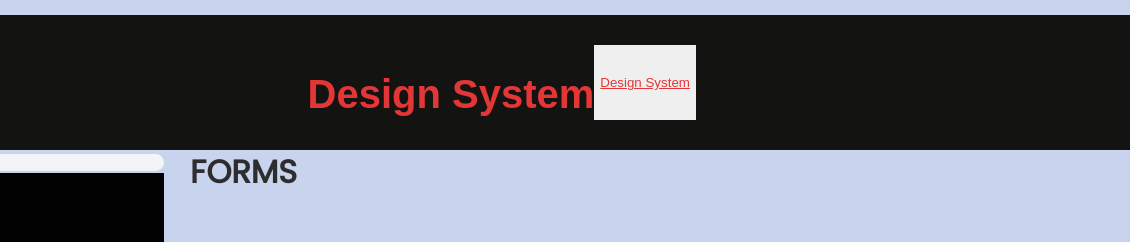
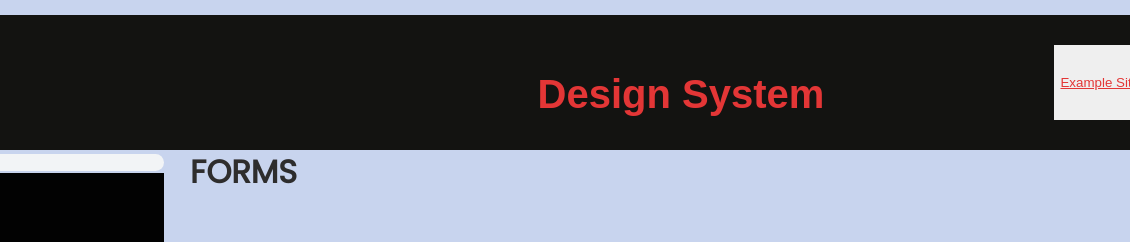
Before and after one commit to narendrachn/DGL-309-Project-Design-system-Narendra-Chowdary, a plain HTML site: page Design system elements/form.html in a window 1280 px wide. Shown: the top 242 px of the page, 150-1280 px from the left. Drawn offline with Linux system fonts and the light colour scheme; a script that the page names is missing.

Commit message:
Adjusting style

```diff
--- a/Design system elements/form.html
+++ b/Design system elements/form.html
@@ -27,7 +27,7 @@
         <img src="/logo/City of courtenay 2.png" alt="Logo image" width="100px" height="100px">
 
         <h1 class="header-ds"><a href="design system.html">Design System</a></h1>
-        <button><a href="/index.html">Design System</a></button>
+        <button id="explink"><a href="/index.html">Example Site</a></button>
     </header>
     <nav class="navigation">
         <label class="label-ham" for="toggle">&#9776;</label>
--- a/Style.css
+++ b/Style.css
@@ -436,6 +436,7 @@ body{margin: 15px;}
         width: 100%;
         padding: 30px;
         display: flex;
+        justify-content: space-between;
     }
 
     header img {
@@ -454,6 +455,9 @@ body{margin: 15px;}
     .header-ds a {
 
         text-decoration: none;
+    }
+    #explink{
+        float: right;
     }
 
     /*Properties for Hamburger*/
```
Also changed, not shown: Design system elements/Colours.html (+1 -1 lines), Design system elements/Navigation.html (+1 -1 lines), Design system elements/Spacing.html (+1 -1 lines), Design system elements/Typography.html (+1 -1 lines), Design system elements/components.html (+2 -2 lines), Design system elements/images.html (+1 -1 lines), Design system elements/list.html (+1 -1 lines), 1 other file.
